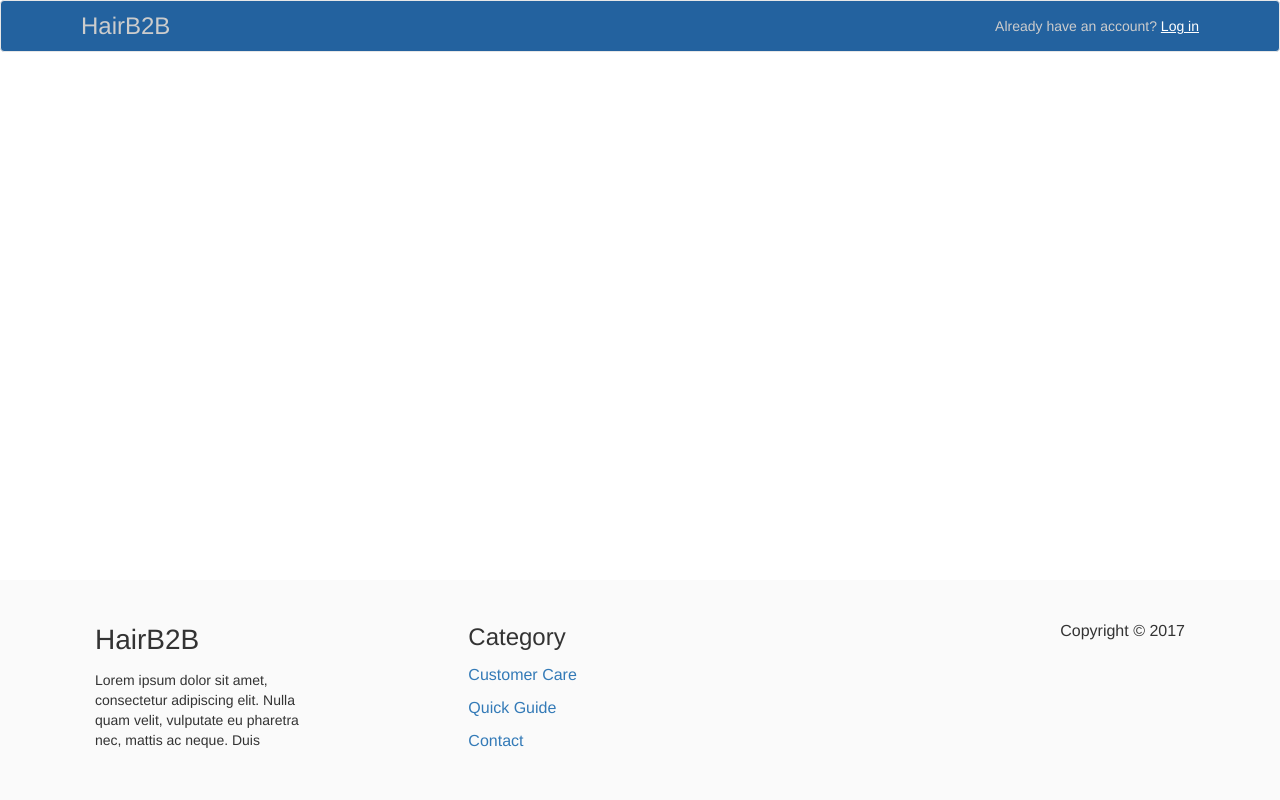
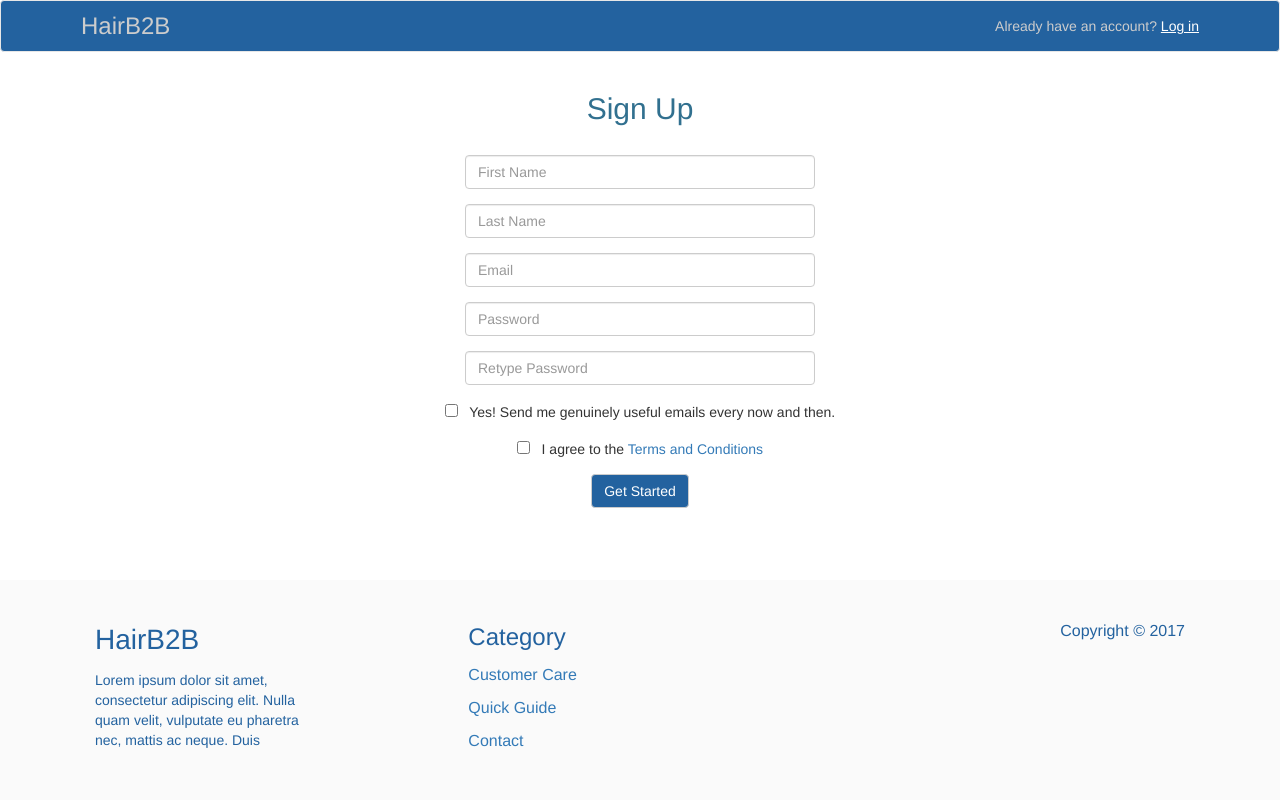
Before and after one commit to prasannadeshappriya/HairB2B, a PHP site: page / in a window 1280 px wide. Run offline with PHP 8.4, Linux system fonts and the light colour scheme; some libraries are stand-ins or nearby versions.

Commit message:
Complete signup section

```diff
--- a/index.html
+++ b/index.html
@@ -35,9 +35,35 @@
         </div>
     </nav>
 
-
-
-
+    <div class="container">
+        <h2 class="text-info text-center" style="margin-bottom: 30px">Sign Up</h2>
+        <form>
+            <div class="form-group col-lg-4 col-lg-offset-4">
+                <input type="text" id="firstname" class="form-control" placeholder="First Name">
+            </div>
+            <div class="form-group col-lg-4 col-lg-offset-4">
+                <input type="text" id="lastname" class="form-control" placeholder="Last Name">
+            </div>
+            <div class="form-group col-lg-4 col-lg-offset-4">
+                <input type="text" id="email" class="form-control" placeholder="Email">
+            </div>
+            <div class="form-group col-lg-4 col-lg-offset-4">
+                <input type="text" id="password" class="form-control" placeholder="Password">
+            </div>
+            <div class="form-group col-lg-4 col-lg-offset-4">
+                <input type="text" id="repassword" class="form-control" placeholder="Retype Password">
+            </div>
+            <div class="form-group col-lg-12 text-center">
+                <input type="checkbox"> &nbsp; Yes! Send me genuinely useful emails every now and then.
+            </div>
+            <div class="form-group col-lg-12 text-center">
+                <input type="checkbox"> &nbsp; I agree to the <a href="#">Terms and Conditions</a>
+            </div>
+            <div class="form-group col-lg-12 text-center">
+                <input type="button" value="Get Started" class="btn btn-default" style="background-color: #23629f; color: white">
+            </div>
+        </form>
+    </div>
 
     <div class="AuthFooter">
         <div class="container-fluid SetContent">
--- a/public/css/main.css
+++ b/public/css/main.css
@@ -20,6 +20,7 @@
 }
 
 .AuthFooter .SetContent{
+    color: #23629f;
     margin-top: 40px;
     margin-left: 50px;
     margin-right: 50px;
```
